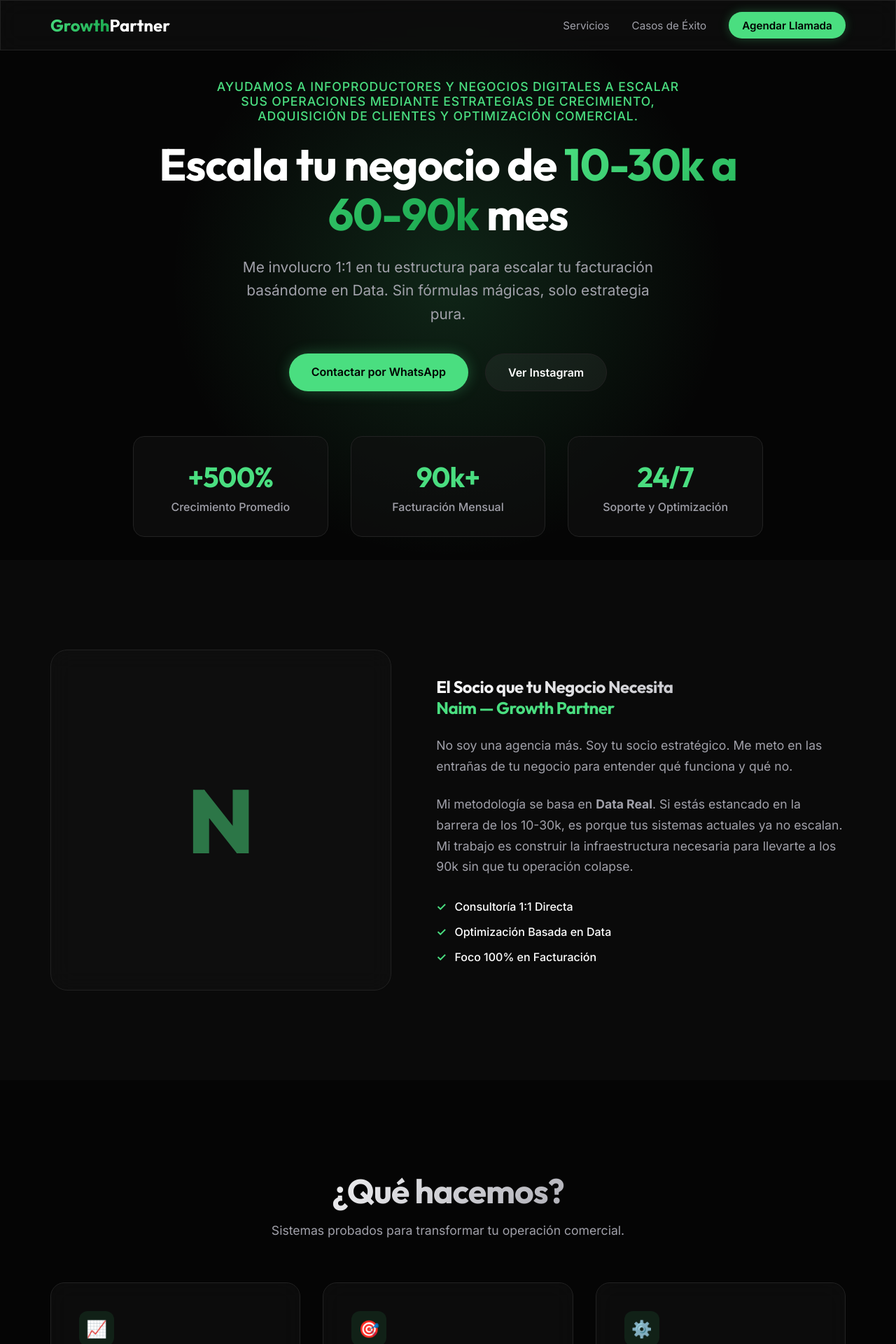
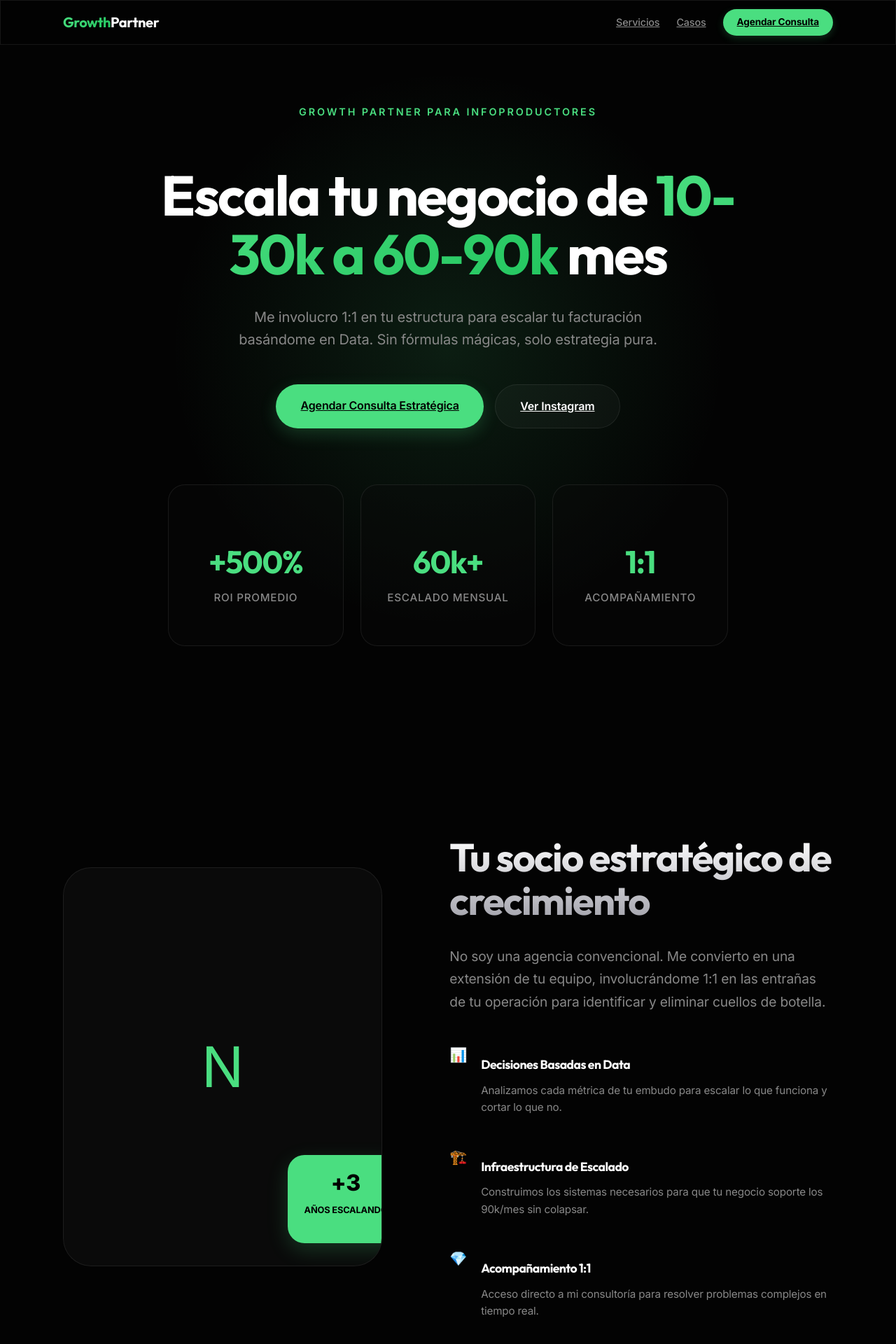
Before and after one commit to aleexxrodriguezz/Naim-Portfolio, a Next.js app: page / in a window 1280 px wide. Shown: the top 1920 px of the page at 70% size. Built offline with nearby package versions, Linux system fonts and the light colour scheme.

Commit message:
Ultra-Premium Refinement: Fine animations, Mobile optimization, Calendly integration

```diff
--- a/src/app/globals.css
+++ b/src/app/globals.css
@@ -1,11 +1,12 @@
 :root {
-  --background: #050505;
+  --background: #030303;
   --foreground: #ffffff;
-  --primary: #4ade80; /* A vibrant growth green */
-  --primary-glow: rgba(74, 222, 128, 0.3);
-  --surface: #111111;
-  --surface-border: #222222;
-  --text-muted: #a1a1aa;
+  --primary: #4ade80;
+  --primary-glow: rgba(74, 222, 128, 0.2);
+  --surface: #0a0a0a;
+  --surface-border: rgba(255, 255, 255, 0.08);
+  --text-muted: #888888;
+  --transition-smooth: all 0.5s cubic-bezier(0.16, 1, 0.3, 1);
 }
 
 html {
@@ -14,79 +15,68 @@ html {
   color-scheme: dark;
 }
 
-html,
 body {
-  max-width: 100vw;
-  overflow-x: hidden;
+  min-height: 100vh;
+  color: var(--foreground);
+  background: var(--background);
+  font-family: var(--font-inter), -apple-system, BlinkMacSystemFont, sans-serif;
+  -webkit-font-smoothing: antialiased;
+  line-height: 1.6;
+  letter-spacing: -0.01em;
 }
 
-body {
-  min-height: 100vh;
-  display: flex;
-  flex-direction: column;
-  color: var(--foreground);
-  background: var(--background);
-  font-family: var(--font-inter), sans-serif;
-  -webkit-font-smoothing: antialiased;
-  -moz-osx-font-smoothing: grayscale;
+h1, h2, h3, h4 {
+  font-family: var(--font-outfit), sans-serif;
+  font-weight: 700;
+  letter-spacing: -0.03em;
+  line-height: 1.1;
 }
 
-h1, h2, h3, h4, h5, h6 {
-  font-family: var(--font-outfit), sans-serif;
-  font-weight: 700;
-  letter-spacing: -0.02em;
-}
-
-* {
-  box-sizing: border-box;
-  padding: 0;
-  margin: 0;
-}
-
-a {
-  color: inherit;
-  text-decoration: none;
-}
-
-/* Utilities */
+/* Base Utilities */
 .container {
   width: 100%;
-  max-width: 1200px;
+  max-width: 1100px;
   margin: 0 auto;
-  padding: 0 2rem;
+  padding: 0 1.5rem;
 }
 
 .glass {
-  background: rgba(17, 17, 17, 0.6);
-  backdrop-filter: blur(16px);
-  -webkit-backdrop-filter: blur(16px);
+  background: rgba(10, 10, 10, 0.4);
+  backdrop-filter: blur(20px);
+  -webkit-backdrop-filter: blur(20px);
   border: 1px solid var(--surface-border);
 }
 
 .text-gradient {
-  background: linear-gradient(135deg, #ffffff 0%, #a1a1aa 100%);
+  background: linear-gradient(180deg, #ffffff 0%, #a1a1aa 100%);
   -webkit-background-clip: text;
   -webkit-text-fill-color: transparent;
   background-clip: text;
 }
 
 .text-primary-gradient {
-  background: linear-gradient(135deg, #4ade80 0%, #16a34a 100%);
+  background: linear-gradient(135deg, #4ade80 0%, #22c55e 100%);
   -webkit-background-clip: text;
   -webkit-text-fill-color: transparent;
   background-clip: text;
 }
 
-/* Animations */
-@keyframes fadeIn {
-  from { opacity: 0; transform: translateY(20px); }
+/* Fluid Animations */
+@keyframes reveal {
+  from { opacity: 0; transform: translateY(30px); }
   to { opacity: 1; transform: translateY(0); }
 }
 
-.animate-fade-in {
-  animation: fadeIn 0.8s ease-out forwards;
+.animate-reveal {
+  animation: reveal 1.2s cubic-bezier(0.16, 1, 0.3, 1) forwards;
 }
 
-.delay-100 { animation-delay: 100ms; }
-.delay-200 { animation-delay: 200ms; }
-.delay-300 { animation-delay: 300ms; }
+.delay-1 { animation-delay: 0.1s; }
+.delay-2 { animation-delay: 0.2s; }
+.delay-3 { animation-delay: 0.3s; }
+
+@media (max-width: 768px) {
+  body {
+    font-size: 15px;
+  }
+}
--- a/src/components/CTA.js
+++ b/src/components/CTA.js
@@ -3,13 +3,13 @@ import styles from './CTA.module.css';
 export default function CTA() {
   return (
     <section id="contacto" className={styles.cta}>
-      <div className={`container ${styles.container} glass`}>
+      <div className={`container ${styles.container} glass animate-reveal`}>
         <div className={styles.content}>
           <h2 className="text-gradient">¿Listo para escalar al siguiente nivel?</h2>
           <p className={styles.subtitle}>Si facturas entre 10k y 30k y quieres llegar a los 90k con una estrategia sólida basada en data, hablemos.</p>
           <div className={styles.buttonGroup}>
-            <a href="https://wa.me/5491133230965" target="_blank" rel="noopener noreferrer" className={styles.btn}>
-              Agendar vía WhatsApp
+            <a href="https://calendly.com/naimdario6/30min" target="_blank" rel="noopener noreferrer" className={styles.btn}>
+              Agendar Llamada Estratégica
             </a>
             <a href="https://instagram.com/Naimlares" target="_blank" rel="noopener noreferrer" className={styles.btnSecondary}>
               Seguir en Instagram
--- a/src/components/Header.js
+++ b/src/components/Header.js
@@ -9,8 +9,8 @@ export default function Header() {
         </div>
         <nav className={styles.nav}>
           <a href="#servicios" className={styles.link}>Servicios</a>
-          <a href="#casos" className={styles.link}>Casos de Éxito</a>
-          <a href="#contacto" className={styles.btn}>Agendar Llamada</a>
+          <a href="#casos" className={styles.link}>Casos</a>
+          <a href="https://calendly.com/naimdario6/30min" target="_blank" rel="noopener noreferrer" className={styles.btn}>Agendar Consulta</a>
         </nav>
       </div>
     </header>
--- a/src/components/Header.module.css
+++ b/src/components/Header.module.css
@@ -3,9 +3,12 @@
   top: 0;
   left: 0;
   right: 0;
-  z-index: 100;
-  padding: 1rem 0;
+  z-index: 1000;
+  padding: 0.75rem 0;
   border-bottom: 1px solid var(--surface-border);
+  background: rgba(3, 3, 3, 0.5);
+  backdrop-filter: blur(12px);
+  -webkit-backdrop-filter: blur(12px);
 }
 
 .container {
@@ -17,20 +20,22 @@
 .logo {
   font-family: var(--font-outfit), sans-serif;
   font-weight: 700;
-  font-size: 1.5rem;
+  font-size: 1.25rem;
   color: var(--foreground);
+  letter-spacing: -0.02em;
 }
 
 .nav {
   display: flex;
-  gap: 2rem;
+  gap: 1.5rem;
   align-items: center;
 }
 
 .link {
-  font-size: 0.95rem;
+  font-size: 0.9rem;
   color: var(--text-muted);
-  transition: color 0.2s ease;
+  transition: var(--transition-smooth);
+  font-weight: 500;
 }
 
 .link:hover {
@@ -40,22 +45,31 @@
 .btn {
   background: var(--primary);
   color: #000;
-  padding: 0.6rem 1.2rem;
-  border-radius: 50px;
-  font-weight: 600;
-  font-size: 0.95rem;
-  transition: all 0.2s ease;
-  box-shadow: 0 0 15px var(--primary-glow);
+  padding: 0.5rem 1.25rem;
+  border-radius: 100px;
+  font-weight: 700;
+  font-size: 0.85rem;
+  transition: var(--transition-smooth);
+  box-shadow: 0 4px 12px var(--primary-glow);
 }
 
 .btn:hover {
   transform: translateY(-2px);
-  box-shadow: 0 0 25px var(--primary-glow);
+  box-shadow: 0 6px 16px var(--primary-glow);
   background: #22c55e;
 }
 
 @media (max-width: 768px) {
   .nav {
+    gap: 1rem;
+  }
+
+  .link {
     display: none;
   }
+
+  .btn {
+    padding: 0.4rem 1rem;
+    font-size: 0.8rem;
+  }
 }
--- a/src/components/Hero.js
+++ b/src/components/Hero.js
@@ -6,18 +6,18 @@ export default function Hero() {
       <div className={styles.glowBg}></div>
       <div className={`container ${styles.container}`}>
         <div className={styles.content}>
-          <p className={`${styles.eyebrow} animate-fade-in`}>
-            Ayudamos a infoproductores y negocios digitales a escalar sus operaciones mediante estrategias de crecimiento, adquisición de clientes y optimización comercial.
+          <p className={`${styles.eyebrow} animate-reveal delay-1`}>
+            Growth Partner para Infoproductores
           </p>
-          <h1 className={`${styles.title} animate-fade-in delay-100`}>
+          <h1 className={`${styles.title} animate-reveal delay-2`}>
             Escala tu negocio de <span className="text-primary-gradient">10-30k a 60-90k</span> mes
           </h1>
-          <p className={`${styles.subtitle} animate-fade-in delay-200`}>
+          <p className={`${styles.subtitle} animate-reveal delay-3`}>
             Me involucro 1:1 en tu estructura para escalar tu facturación basándome en Data. Sin fórmulas mágicas, solo estrategia pura.
           </p>
-          <div className={`${styles.actions} animate-fade-in delay-300`}>
-            <a href="https://wa.me/5491133230965" target="_blank" rel="noopener noreferrer" className={styles.primaryBtn}>
-              Contactar por WhatsApp
+          <div className={`${styles.actions} animate-reveal delay-3`}>
+            <a href="https://calendly.com/naimdario6/30min" target="_blank" rel="noopener noreferrer" className={styles.primaryBtn}>
+              Agendar Consulta Estratégica
             </a>
             <a href="https://instagram.com/Naimlares" target="_blank" rel="noopener noreferrer" className={styles.secondaryBtn}>
               Ver Instagram
@@ -25,18 +25,18 @@ export default function Hero() {
           </div>
         </div>
 
-        <div className={`${styles.stats} animate-fade-in delay-300`}>
+        <div className={`${styles.stats} animate-reveal delay-3`}>
           <div className={`${styles.statCard} glass`}>
             <h3>+500%</h3>
-            <p>Crecimiento Promedio</p>
+            <p>ROI Promedio</p>
           </div>
           <div className={`${styles.statCard} glass`}>
-            <h3>90k+</h3>
-            <p>Facturación Mensual</p>
+            <h3>60k+</h3>
+            <p>Escalado Mensual</p>
           </div>
           <div className={`${styles.statCard} glass`}>
-            <h3>24/7</h3>
-            <p>Soporte y Optimización</p>
+            <h3>1:1</h3>
+            <p>Acompañamiento</p>
           </div>
         </div>
       </div>
--- a/src/components/Hero.module.css
+++ b/src/components/Hero.module.css
@@ -4,7 +4,7 @@
   align-items: center;
   position: relative;
   overflow: hidden;
-  padding-top: 80px; /* Offset for header */
+  padding: 120px 0 60px;
 }
 
 .glowBg {
@@ -12,9 +12,11 @@
   top: 50%;
   left: 50%;
   transform: translate(-50%, -50%);
-  width: 800px;
-  height: 800px;
-  background: radial-gradient(circle, rgba(74, 222, 128, 0.15) 0%, rgba(5, 5, 5, 0) 70%);
+  width: 100%;
+  height: 100%;
+  max-width: 800px;
+  max-height: 800px;
+  background: radial-gradient(circle, rgba(74, 222, 128, 0.12) 0%, transparent 70%);
   z-index: 0;
   pointer-events: none;
 }
@@ -30,116 +32,139 @@
 
 .content {
   max-width: 900px;
-  margin-bottom: 4rem;
+  margin-bottom: 5rem;
 }
 
 .eyebrow {
-  font-size: 1.1rem;
+  font-size: 0.9rem;
   color: var(--primary);
-  margin-bottom: 1.5rem;
-  font-weight: 500;
+  margin-bottom: 2rem;
+  font-weight: 600;
   text-transform: uppercase;
-  letter-spacing: 0.05em;
-  max-width: 700px;
-  margin-left: auto;
-  margin-right: auto;
+  letter-spacing: 0.2em;
+  opacity: 0.8;
 }
 
 .title {
-  font-size: clamp(3rem, 5vw, 5rem);
-  line-height: 1.1;
-  margin-bottom: 1.5rem;
+  font-size: clamp(2.5rem, 8vw, 5rem);
+  line-height: 1.05;
+  margin-bottom: 2rem;
   color: var(--foreground);
 }
 
 .subtitle {
-  font-size: clamp(1.1rem, 2vw, 1.3rem);
+  font-size: clamp(1.1rem, 2.5vw, 1.25rem);
   color: var(--text-muted);
-  margin-bottom: 2.5rem;
+  margin-bottom: 3rem;
   line-height: 1.6;
-  max-width: 600px;
+  max-width: 650px;
   margin-left: auto;
   margin-right: auto;
 }
 
 .actions {
   display: flex;
-  gap: 1.5rem;
+  gap: 1rem;
   justify-content: center;
+  flex-wrap: wrap;
 }
 
 .primaryBtn,
 .secondaryBtn {
-  padding: 1rem 2rem;
-  border-radius: 50px;
+  padding: 1.1rem 2.2rem;
+  border-radius: 100px;
   font-weight: 600;
   font-size: 1rem;
-  transition: all 0.3s ease;
+  transition: var(--transition-smooth);
   cursor: pointer;
 }
 
 .primaryBtn {
   background: var(--primary);
   color: #000;
-  box-shadow: 0 0 20px var(--primary-glow);
+  box-shadow: 0 8px 24px var(--primary-glow);
 }
 
 .primaryBtn:hover {
-  transform: translateY(-2px);
-  box-shadow: 0 0 30px var(--primary-glow);
+  transform: translateY(-4px);
+  box-shadow: 0 12px 32px var(--primary-glow);
   background: #22c55e;
 }
 
 .secondaryBtn {
-  background: rgba(255, 255, 255, 0.05);
+  background: rgba(255, 255, 255, 0.03);
   color: var(--foreground);
   border: 1px solid var(--surface-border);
 }
 
 .secondaryBtn:hover {
-  background: rgba(255, 255, 255, 0.1);
-  transform: translateY(-2px);
+  background: rgba(255, 255, 255, 0.08);
+  transform: translateY(-4px);
 }
 
 .stats {
   display: grid;
   grid-template-columns: repeat(3, 1fr);
-  gap: 2rem;
+  gap: 1.5rem;
   width: 100%;
-  max-width: 900px;
+  max-width: 800px;
 }
 
 .statCard {
-  padding: 2rem;
-  border-radius: 16px;
+  padding: 2.5rem 1.5rem;
+  border-radius: 24px;
   text-align: center;
-  transition: transform 0.3s ease;
+  transition: var(--transition-smooth);
 }
 
 .statCard:hover {
-  transform: translateY(-5px);
-  border-color: var(--primary);
+  transform: translateY(-10px);
+  border-color: rgba(74, 222, 128, 0.4);
 }
 
 .statCard h3 {
-  font-size: 2.5rem;
+  font-size: 2.8rem;
   color: var(--primary);
-  margin-bottom: 0.5rem;
+  margin-bottom: 0.75rem;
+  font-family: var(--font-outfit);
 }
 
 .statCard p {
   color: var(--text-muted);
-  font-size: 1rem;
+  font-size: 0.95rem;
   font-weight: 500;
+  letter-spacing: 0.05em;
+  text-transform: uppercase;
 }
 
 @media (max-width: 768px) {
+  .hero {
+    padding: 100px 0 40px;
+  }
+
+  .content {
+    margin-bottom: 3rem;
+  }
+
   .actions {
     flex-direction: column;
+    width: 100%;
+  }
+
+  .primaryBtn, .secondaryBtn {
+    width: 100%;
   }
 
   .stats {
     grid-template-columns: 1fr;
     gap: 1rem;
   }
+
+  .statCard {
+    padding: 2rem;
+  }
+
+  .statCard h3 {
+    font-size: 2.2rem;
+  }
 }
--- a/src/components/Partner.js
+++ b/src/components/Partner.js
@@ -2,32 +2,45 @@ import styles from './Partner.module.css';
 
 export default function Partner() {
   return (
-    <section id="naim" className={styles.partner}>
+    <section id="socio" className={styles.partner}>
       <div className={`container ${styles.container}`}>
-        <div className={styles.imageWrapper}>
-          <div className={`${styles.imagePlaceholder} glass`}>
-            {/* Aquí iría la foto de Naim */}
-            <span className={styles.initial}>N</span>
+        <div className={`${styles.imageArea} animate-reveal`}>
+          <div className={styles.imageWrapper}>
+            <span>N</span>
+            <div className={styles.experienceBadge}>
+              <span>+3</span>
+              <p>Años Escalando</p>
+            </div>
           </div>
         </div>
-        <div className={styles.content}>
-          <h2 className="text-gradient">El Socio que tu Negocio Necesita</h2>
-          <h3 className={styles.name}>Naim — Growth Partner</h3>
-          <p className={styles.bio}>
-            No soy una agencia más. Soy tu socio estratégico. Me meto en las entrañas de tu negocio para entender qué funciona y qué no.
+
+        <div className={`${styles.content} animate-reveal delay-1`}>
+          <h2 className="text-gradient">Tu socio estratégico de crecimiento</h2>
+          <p className={styles.description}>
+            No soy una agencia convencional. Me convierto en una extensión de tu equipo, involucrándome 1:1 en las entrañas de tu operación para identificar y eliminar cuellos de botella.
           </p>
-          <p className={styles.bio}>
-            Mi metodología se basa en <strong>Data Real</strong>. Si estás estancado en la barrera de los 10-30k, es porque tus sistemas actuales ya no escalan. Mi trabajo es construir la infraestructura necesaria para llevarte a los 90k sin que tu operación colapse.
-          </p>
-          <div className={styles.highlights}>
-            <div className={styles.highlight}>
-              <span className={styles.check}>✓</span> Consultoría 1:1 Directa
+
+          <div className={styles.features}>
+            <div className={styles.feature}>
+              <div className={styles.featureIcon}>📊</div>
+              <div>
+                <h4>Decisiones Basadas en Data</h4>
+                <p>Analizamos cada métrica de tu embudo para escalar lo que funciona y cortar lo que no.</p>
+              </div>
             </div>
-            <div className={styles.highlight}>
-              <span className={styles.check}>✓</span> Optimización Basada en Data
+            <div className={styles.feature}>
+              <div className={styles.featureIcon}>🏗️</div>
+              <div>
+                <h4>Infraestructura de Escalado</h4>
+                <p>Construimos los sistemas necesarios para que tu negocio soporte los 90k/mes sin colapsar.</p>
+              </div>
             </div>
-            <div className={styles.highlight}>
-              <span className={styles.check}>✓</span> Foco 100% en Facturación
+            <div className={styles.feature}>
+              <div className={styles.featureIcon}>💎</div>
+              <div>
+                <h4>Acompañamiento 1:1</h4>
+                <p>Acceso directo a mi consultoría para resolver problemas complejos en tiempo real.</p>
+              </div>
             </div>
           </div>
         </div>
--- a/src/components/Partner.module.css
+++ b/src/components/Partner.module.css
@@ -1,79 +1,105 @@
 .partner {
-  padding: 8rem 0;
-  background: rgba(255, 255, 255, 0.02);
+  padding: 10rem 0;
+  position: relative;
 }
 
 .container {
   display: grid;
   grid-template-columns: 1fr 1.2fr;
-  gap: 4rem;
+  gap: 6rem;
   align-items: center;
 }
 
-.imageWrapper {
+.imageArea {
   position: relative;
 }
 
-.imagePlaceholder {
-  width: 100%;
-  aspect-ratio: 1;
-  border-radius: 24px;
+.imageWrapper {
+  aspect-ratio: 4/5;
+  background: var(--surface);
+  border-radius: 40px;
+  overflow: hidden;
+  border: 1px solid var(--surface-border);
   display: flex;
   align-items: center;
   justify-content: center;
+  font-size: 5rem;
+  color: var(--primary);
   position: relative;
-  overflow: hidden;
 }
 
-.initial {
-  font-size: 8rem;
-  font-weight: 800;
-  color: var(--primary);
-  opacity: 0.5;
-  font-family: var(--font-outfit);
+.experienceBadge {
+  position: absolute;
+  bottom: 2rem;
+  right: -2rem;
+  background: var(--primary);
+  color: #000;
+  padding: 1.5rem;
+  border-radius: 24px;
+  box-shadow: 0 10px 30px var(--primary-glow);
+  text-align: center;
 }
 
-.name {
-  font-size: 1.5rem;
-  color: var(--primary);
-  margin-bottom: 1.5rem;
-  font-family: var(--font-outfit);
+.experienceBadge span {
+  display: block;
+  font-size: 2rem;
+  font-weight: 800;
+  line-height: 1;
 }
 
-.bio {
-  color: var(--text-muted);
-  font-size: 1.1rem;
-  line-height: 1.7;
-  margin-bottom: 1.5rem;
+.experienceBadge p {
+  font-size: 0.8rem;
+  font-weight: 700;
+  text-transform: uppercase;
 }
 
-.highlights {
-  display: grid;
-  gap: 1rem;
-  margin-top: 2rem;
+.content h2 {
+  font-size: clamp(2.5rem, 5vw, 3.5rem);
+  margin-bottom: 2rem;
 }
 
-.highlight {
-  display: flex;
-  align-items: center;
-  gap: 0.75rem;
-  font-weight: 500;
-  color: var(--foreground);
+.description {
+  font-size: 1.2rem;
+  color: var(--text-muted);
+  line-height: 1.7;
+  margin-bottom: 2.5rem;
 }
 
-.check {
+.features {
+  display: grid;
+  gap: 1.5rem;
+}
+
+.feature {
+  display: flex;
+  align-items: flex-start;
+  gap: 1.25rem;
+}
+
+.featureIcon {
   color: var(--primary);
-  font-weight: bold;
+  font-size: 1.25rem;
+  margin-top: 0.2rem;
+}
+
+.feature h4 {
+  font-size: 1.1rem;
+  margin-bottom: 0.25rem;
+}
+
+.feature p {
+  color: var(--text-muted);
+  font-size: 0.95rem;
 }
 
 @media (max-width: 992px) {
   .container {
     grid-template-columns: 1fr;
-    text-align: center;
+    gap: 4rem;
   }
 
-  .imageWrapper {
-    max-width: 400px;
+  .imageArea {
+    max-width: 450px;
     margin: 0 auto;
   }
 
--- a/src/components/Services.module.css
+++ b/src/components/Services.module.css
@@ -1,12 +1,12 @@
 .services {
-  padding: 8rem 0;
+  padding: 10rem 0;
   position: relative;
 }
 
 .container {
   display: flex;
   flex-direction: column;
-  gap: 4rem;
+  gap: 5rem;
 }
 
 .header {
@@ -16,72 +16,83 @@
 }
 
 .header h2 {
-  font-size: clamp(2rem, 4vw, 3rem);
-  margin-bottom: 1rem;
+  font-size: clamp(2.5rem, 5vw, 3.5rem);
+  margin-bottom: 1.5rem;
 }
 
 .subtitle {
   color: var(--text-muted);
-  font-size: 1.1rem;
+  font-size: 1.25rem;
+  font-weight: 500;
 }
 
 .grid {
   display: grid;
-  grid-template-columns: repeat(auto-fit, minmax(300px, 1fr));
-  gap: 2rem;
+  grid-template-columns: repeat(auto-fit, minmax(260px, 1fr));
+  gap: 1.5rem;
 }
 
 .card {
-  padding: 2.5rem;
-  border-radius: 20px;
-  transition: all 0.3s ease;
+  padding: 3rem 2rem;
+  border-radius: 32px;
+  transition: var(--transition-smooth);
   display: flex;
   flex-direction: column;
-  gap: 1rem;
+  gap: 1.5rem;
   position: relative;
   overflow: hidden;
 }
 
-.card::before {
-  content: '';
-  position: absolute;
-  top: 0;
-  left: 0;
-  width: 100%;
-  height: 2px;
-  background: linear-gradient(90deg, transparent, var(--primary), transparent);
-  opacity: 0;
-  transition: opacity 0.3s ease;
-}
-
 .card:hover {
-  transform: translateY(-5px);
+  transform: translateY(-8px);
   border-color: rgba(74, 222, 128, 0.3);
-  box-shadow: 0 10px 30px rgba(0, 0, 0, 0.5);
-}
-
-.card:hover::before {
-  opacity: 1;
+  background: rgba(255, 255, 255, 0.02);
 }
 
 .iconWrapper {
-  width: 50px;
-  height: 50px;
-  background: rgba(74, 222, 128, 0.1);
-  border-radius: 12px;
+  width: 56px;
+  height: 56px;
+  background: rgba(74, 222, 128, 0.08);
+  border-radius: 16px;
   display: flex;
   align-items: center;
   justify-content: center;
-  font-size: 1.5rem;
-  margin-bottom: 0.5rem;
+  font-size: 1.75rem;
+  transition: var(--transition-smooth);
+}
+
+.card:hover .iconWrapper {
+  background: var(--primary);
+  color: #000;
+  transform: rotate(-5deg);
 }
 
 .cardTitle {
-  font-size: 1.3rem;
+  font-size: 1.5rem;
   color: var(--foreground);
+  font-weight: 700;
 }
 
 .cardDesc {
   color: var(--text-muted);
-  line-height: 1.6;
+  line-height: 1.7;
+  font-size: 1.05rem;
 }
+
+@media (max-width: 768px) {
+  .services {
+    padding: 6rem 0;
+  }
+
+  .container {
+    gap: 3rem;
+  }
+
+  .grid {
+    grid-template-columns: 1fr;
+  }
+
+  .card {
+    padding: 2.5rem 1.5rem;
+  }
+}
```
Also changed, not shown: src/components/CTA.module.css (+48 -29 lines).
